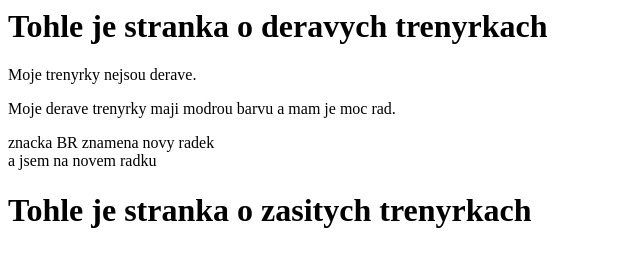
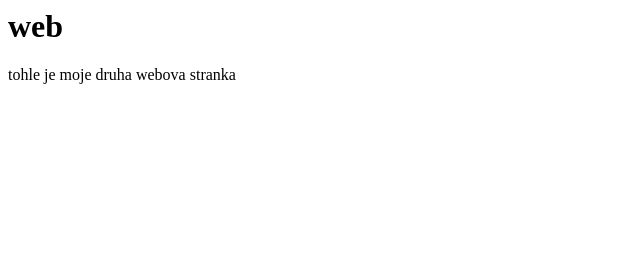
Before and after one commit to jonasbilek/web, a plain HTML site: page index.html in a window 1280 px wide. Shown: the whole page, without its empty margins (0-640 px from the left). Drawn offline with Linux system fonts and the light colour scheme.

Commit message:
novy commit

```diff
--- a/index.html
+++ b/index.html
@@ -1,21 +1,11 @@
-<html>
+<html lang="cs">
     <head>
         <title>Moje derave trenyrky</title>
     </head>
     <body>
-        <h1>Tohle je stranka o deravych trenyrkach</h1>
+        <h1>web</h1>
 
-        <p>Moje trenyrky nejsou derave. </p>
-
-        <p>Moje derave trenyrky maji modrou barvu a mam je moc rad. </p>
-
-        <p>
-            znacka BR znamena novy radek
-            <br>
-            a jsem na novem radku
-        </p>
-
-        <h1>Tohle je stranka o zasitych trenyrkach</h1>
+        <p>tohle je moje druha webova stranka</p>
 
     </body>
 </html>
```
